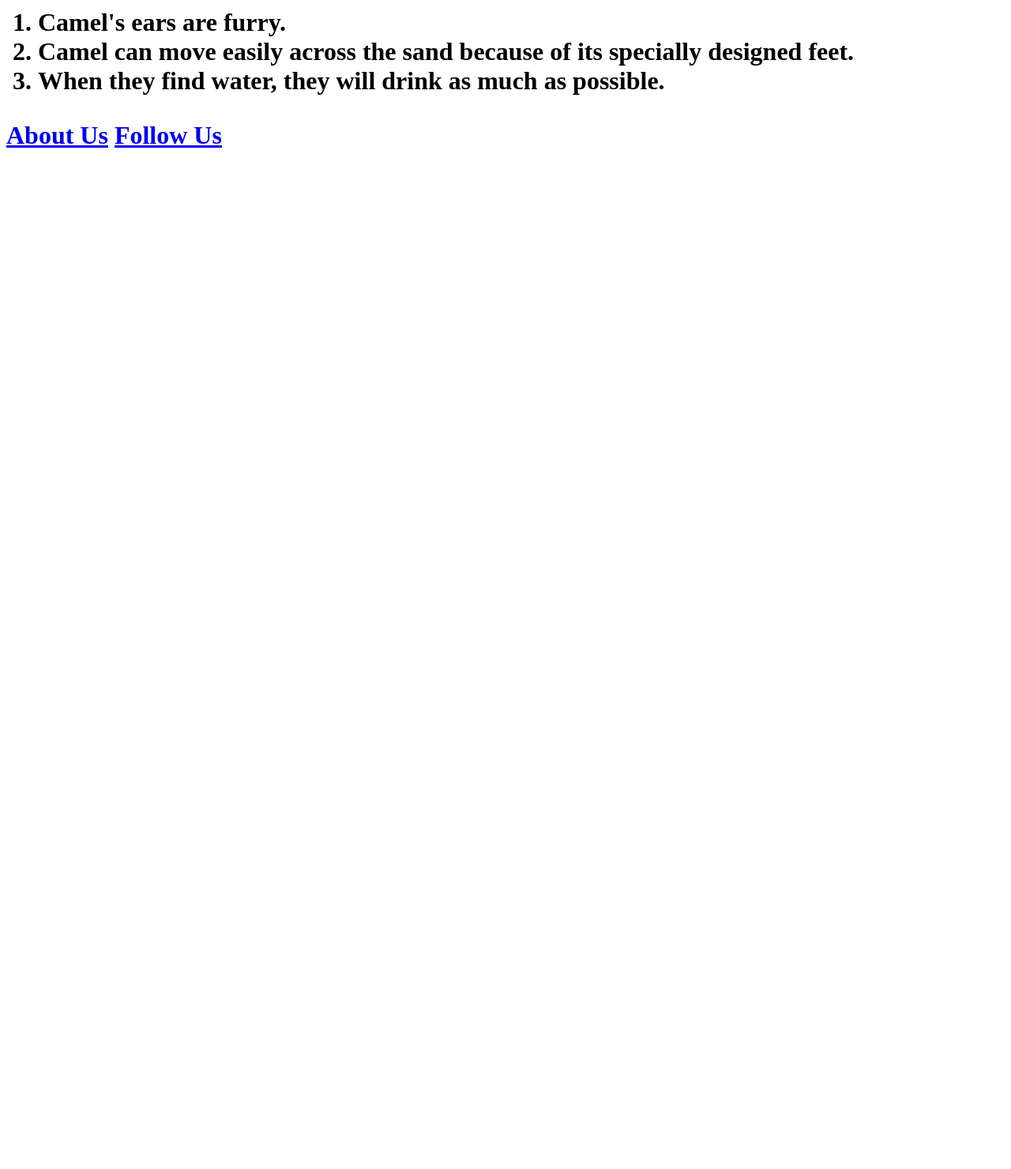
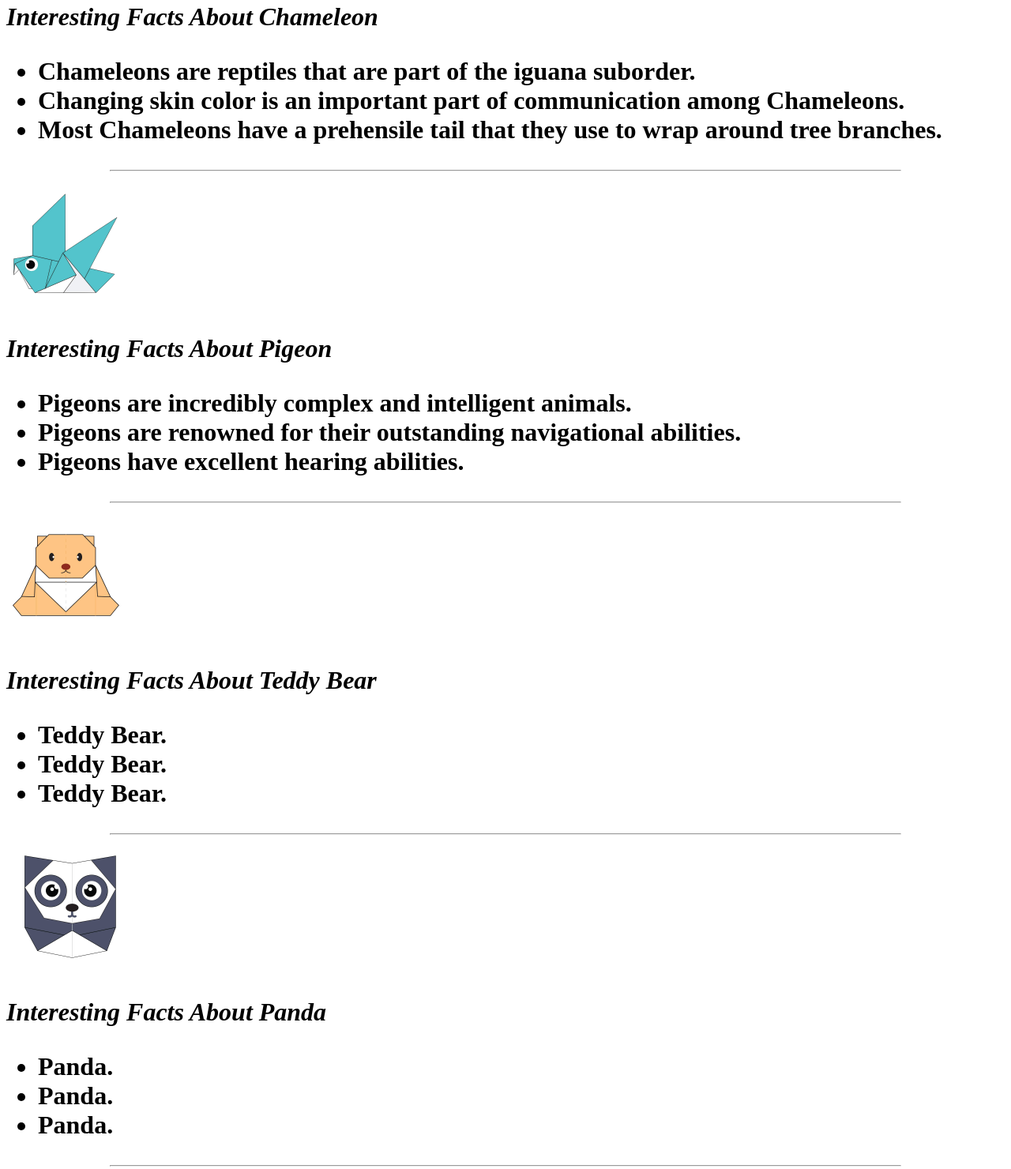
Before and after one commit to SakshamJain17/Origami-Designs, a plain HTML site: page index.html in a window 1280 px wide. Shown: the part 759-2239 px from the top of the page at 79% size. Before the commit the page ends 971 px from the top, so only its background shows below. Drawn offline with Linux system fonts and the light colour scheme.

Commit message:
Add files via upload

```diff
--- a/index.html
+++ b/index.html
@@ -9,32 +9,82 @@
         </style>
     </head>
 <body>
+    <div class="header">
+        <div class="menu">
+            <div><a href="#">=</a></div>
+            <div>Origami Designs</div>
+            <div><a href="about.html">About Us</a></div>
+        </div>
+    </div>
     <h1><center><u>Origami Designs</u></center>
     <p>
         <a href="http://origami.me/camel/" target="_blank">
             <img src="images/camel.png" width=150 height="150"/>
         </a>
     <p><i>Interesting Facts About Camel</i>
-    <ol>
+    <ul>
         <li>Camel's ears are furry.</li>
         <li>Camel can move easily across the sand because
             of its specially designed feet.</li>
         <li>When they find water, they will drink as much as possible.</li>
-    </ol>
+    </ul>
     </p>
 
     <hr width= 1000px>
-    <a href="http://origami.me/chameleon/" target="_blank">
-        <img src="images/chameleon.png" width=150 height="150"/>
-    </a>
-        <p><i>Interesting Facts About Chameleon</i>
-<ol>
-    <li>Camel's ears are furry.</li>
-    <li>Camel can move easily across the sand because
-        of its specially designed feet.</li>
-    <li>When they find water, they will drink as much as possible.</li>
-</ol>
-</p>
+        <a href="http://origami.me/chameleon/" target="_blank">
+            <img src="images/chameleon.png" width=150 height="150"/>
+        </a>
+    <p><i>Interesting Facts About Chameleon</i></p>
+    <ul>
+    <li>Chameleons are reptiles that are part of the iguana suborder.</li>
+    <li>Changing skin color is an important part of communication among Chameleons.</li>
+    <li>Most Chameleons have a prehensile tail that they
+        use to wrap around tree branches.</li>
+    </ul>
+
+    <hr width= 1000px>
+        <a href="http://origami.me/pigeon/" target="_blank">
+            <img src="images/pigeon.png" width=150 height="150"/>
+        </a>
+    <p><i>Interesting Facts About Pigeon</i></p>
+    <ul>
+    <li>Pigeons are incredibly complex and intelligent animals.</li>
+    <li>Pigeons are renowned for their outstanding navigational abilities.</li>
+    <li>Pigeons have excellent hearing abilities.</li>
+    </ul>
+
+    <hr width= 1000px>
+        <a href="http://origami.me/teddy-bear/" target="_blank">
+            <img src="images/teddy.png" width=150 height="150"/>
+        </a>
+    <p><i>Interesting Facts About Teddy Bear</i></p>
+    <ul>
+    <li>Teddy Bear.</li>
+    <li>Teddy Bear.</li>
+    <li>Teddy Bear.</li>
+    </ul>
+
+    <hr width= 1000px>
+        <a href="http://origami.me/panda/" target="_blank">
+            <img src="images/panda.png" width=150 height="150"/>
+        </a>
+    <p><i>Interesting Facts About Panda</i></p>
+    <ul>
+    <li>Panda.</li>
+    <li>Panda.</li>
+    <li>Panda.</li>
+    </ul>
+
+    <hr width= 1000px>
+        <a href="http://origami.me/flying-cicada/" target="_blank">
+            <img src="images/cicada.png" width=150 height="150"/>
+        </a>
+    <p><i>Interesting Facts About Cicada</i></p>
+    <ul>
+    <li>Cicada.</li>
+    <li>Cicada.</li>
+    <li>Cicada.</li>
+    </ul>
 
     <a href ="about.html">About Us</a>
     <a href ="follow.html">Follow Us</a></h1>
```
